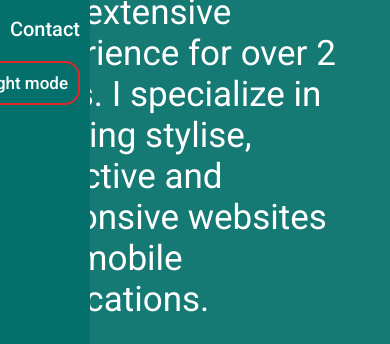
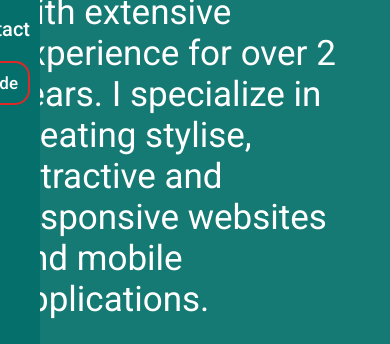
Before and after one commit to JAEDEXD3S1GN2/Jaedex-portfoilio, a plain HTML site: page index.html in a window 390 px wide. Shown: the part 337-681 px from the top of the page. Drawn offline with nearby package versions, Linux system fonts and the light colour scheme.

Commit message:
Update index.css

```diff
--- a/index.css
+++ b/index.css
@@ -1052,7 +1052,7 @@
     align-items: end;
     padding-right: 10px;
     top: 0;
-    right: 300px;
+    right: 350px;
     transition: 1.5s;
     -webkit-transition: 1.5s;
     -moz-transition: 1.5s;
```
